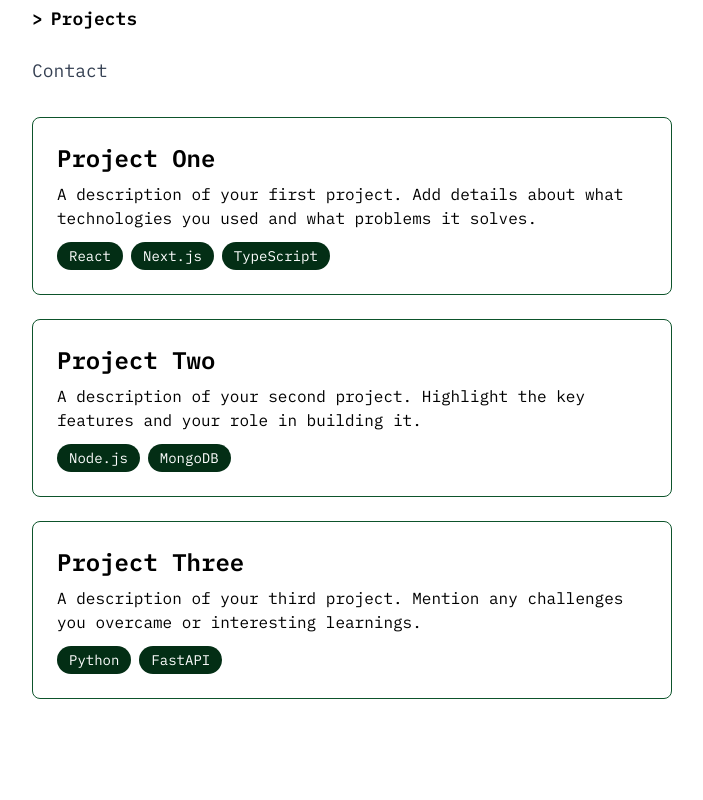
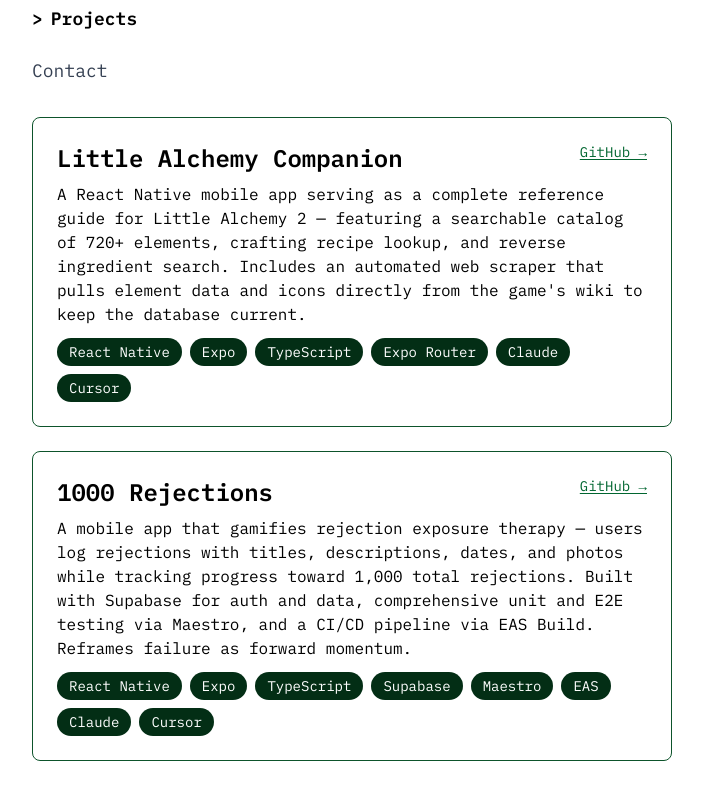
Before and after one commit to leshyabracaglia/personal-website, a Next.js app: page /projects in a window 1280 px wide. Shown: the part 566-1366 px from the top of the page, without its empty margins (288-991 px from the left). Built offline with nearby package versions, Linux system fonts and the light colour scheme.

Commit message:
add personal projects

```diff
--- a/app/projects/page.tsx
+++ b/app/projects/page.tsx
@@ -2,22 +2,18 @@ import Navigation from "../components/Navigation";
 
 const PROJECTS = [
   {
-    title: "Project One",
+    title: "Little Alchemy Companion",
     description:
-      "A description of your first project. Add details about what technologies you used and what problems it solves.",
-    technologies: ["React", "Next.js", "TypeScript"],
+      "A React Native mobile app serving as a complete reference guide for Little Alchemy 2 — featuring a searchable catalog of 720+ elements, crafting recipe lookup, and reverse ingredient search. Includes an automated web scraper that pulls element data and icons directly from the game's wiki to keep the database current.",
+    technologies: ["React Native", "Expo", "TypeScript", "Expo Router", "Claude", "Cursor"],
+    github: "https://github.com/leshyabracaglia/little-alchemy-companion",
   },
   {
-    title: "Project Two",
+    title: "1000 Rejections",
     description:
-      "A description of your second project. Highlight the key features and your role in building it.",
-    technologies: ["Node.js", "MongoDB"],
-  },
-  {
-    title: "Project Three",
-    description:
-      "A description of your third project. Mention any challenges you overcame or interesting learnings.",
-    technologies: ["Python", "FastAPI"],
+      "A mobile app that gamifies rejection exposure therapy — users log rejections with titles, descriptions, dates, and photos while tracking progress toward 1,000 total rejections. Built with Supabase for auth and data, comprehensive unit and E2E testing via Maestro, and a CI/CD pipeline via EAS Build. Reframes failure as forward momentum.",
+    technologies: ["React Native", "Expo", "TypeScript", "Supabase", "Maestro", "EAS", "Claude", "Cursor"],
+    github: "https://github.com/leshyabracaglia/1000Rejections",
   },
 ];
 
@@ -25,14 +21,26 @@ function ProjectCard({
   title,
   description,
   technologies,
+  github,
 }: {
   title: string;
   description: string;
   technologies: string[];
+  github: string;
 }) {
   return (
     <div className="border border-green-900 rounded-lg p-6 hover:border-green-600 transition-colors">
-      <h2 className="text-2xl font-semibold text-black mb-2">{title}</h2>
+      <div className="flex items-start justify-between mb-2">
+        <h2 className="text-2xl font-semibold text-black">{title}</h2>
+        <a
+          href={github}
+          target="_blank"
+          rel="noopener noreferrer"
+          className="text-green-800 hover:text-green-600 text-sm underline underline-offset-2 ml-4 shrink-0"
+        >
+          GitHub →
+        </a>
+      </div>
       <p className="text-black mb-3">{description}</p>
       <div className="flex gap-2 flex-wrap">
         {technologies.map((technology) => (
@@ -63,6 +71,7 @@ export default function Projects() {
               title={project.title}
               description={project.description}
               technologies={project.technologies}
+              github={project.github}
             />
           ))}
         </div>
```
